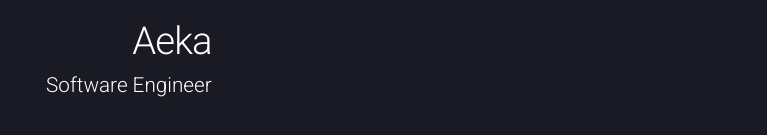
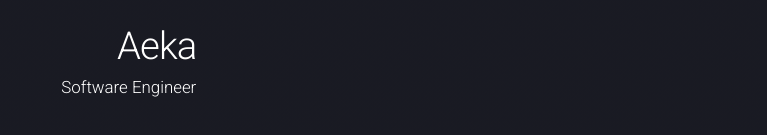
Before and after one commit to nesben/aek123134a123.github.io, a plain HTML site: page index.html in a window 1280 px wide. Shown: the part 333-468 px from the top of the page, without its empty margins (513-1280 px from the left). Drawn offline with Linux system fonts and the light colour scheme.

Commit message:
Create index.html

```diff
--- a/index.html
+++ b/index.html
@@ -33,7 +33,7 @@
 					<div class="content">
 						<header>
 							<h2>Aeka</h2>
-							<h3>Software Engineer</h3>
+							<h4>      Software Engineer</h4>
 						</header>
 					</div>
 				</section>
```
